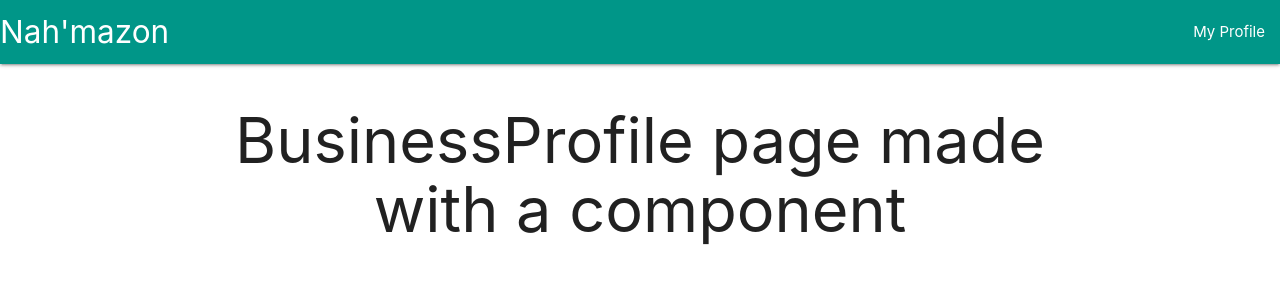
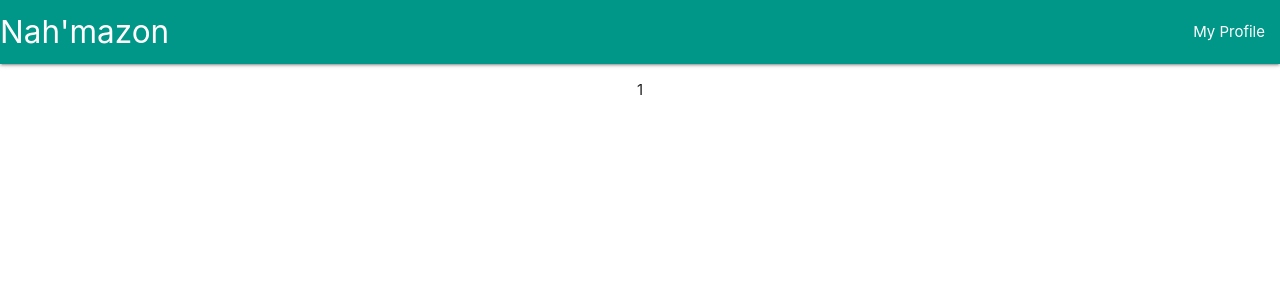
Before and after one commit to TimCPB/Nah-Mazon, a React (Create React App) app: page /business-profile/1 in a window 1280 px wide. Shown: the top 300 px of the page. Built offline with nearby package versions, Linux system fonts and the light colour scheme.

Commit message:
Business profile page now returns id of business

```diff
--- a/src/components/BusinessProfile.js
+++ b/src/components/BusinessProfile.js
@@ -5,7 +5,7 @@ class BusinessProfile extends React.Component {
     return (
 
       <div>
-        <h1>BusinessProfile page made with a component</h1>
+        <p> {window.location.href.substring(window.location.href.lastIndexOf('/') + 1)}</p>
       </div>
 
     )
```
